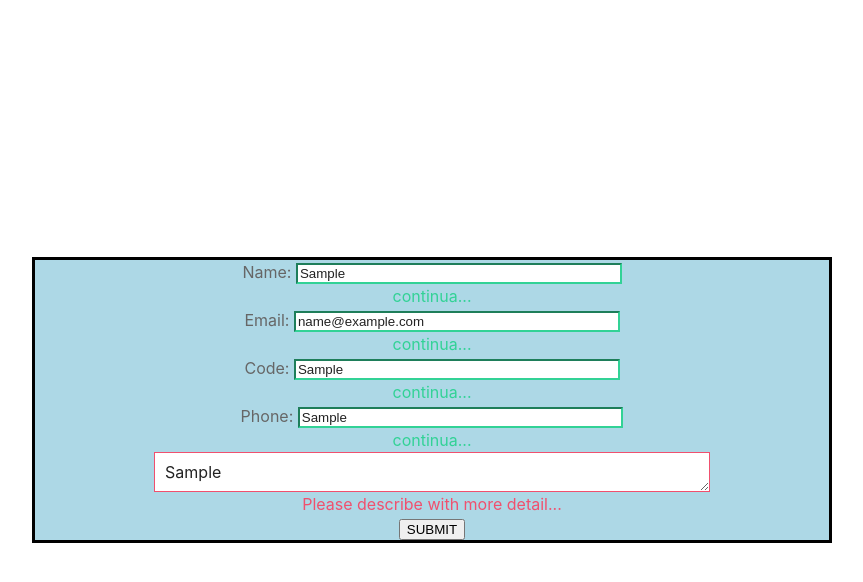
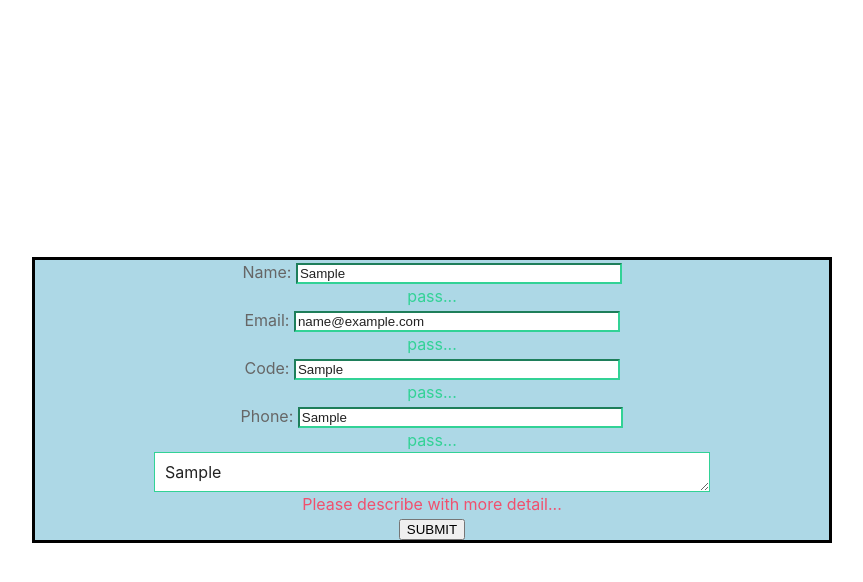
Before and after one commit to JosafatSolis/irondesk_front, a React (Create React App) app in the folder FRONT/my-app/: page / in a window 1280 px wide. Both pictures are taken after typing "Sample", "name@example.com", "Sample", "Sample", "Sample" into the empty fields and a click on the button "SUBMIT". Shown: the top 582 px of the page, without its empty margins (208-1071 px from the left). Built offline with nearby package versions, Linux system fonts and the light colour scheme.

Commit message:
revisado

```diff
--- a/FRONT/my-app/src/components/Error.js
+++ b/FRONT/my-app/src/components/ErrorDialog.js
@@ -1,13 +1,13 @@
 import React from "react"
 
-const Error = ({touched, message}) =>{
+const ErrorDialog = ({touched, message}) =>{
 
     if (!touched) {return <div className="uk-form-danger"> &nbsp; </div>}
     if (message) {return <div className="uk-form-danger"> {message} </div>}
 
-    return <div className= "uk-form-success"> continua...
+    return <div className= "uk-form-success"> pass...
 
     </div>
 }
 
-export default Error
+export default ErrorDialog
--- a/FRONT/my-app/src/components/FormikForm.js
+++ b/FRONT/my-app/src/components/FormikForm.js
@@ -1,7 +1,7 @@
 import React from 'react';
 import {Formik} from "formik" // Es una libreria de React que facilita el manejo de formularios
 import * as Yup from "yup"    //libreria para validar el formulario
-import Error from "./Error"
+import ErrorDialog from "./ErrorDialog"
 
 
 // VALIDACIONES --> las vamos a definir usando YUP como si fuera un SCHEMA de base de datos
@@ -17,7 +17,7 @@ const validationSchema = Yup.object().shape(  {
     .email("You must enter a valid email")
     .required("You must enter your email"),
 
-    textArea: Yup.string()
+    problem: Yup.string()
     .min(70, "Please describe with more detail...")
     .max(1000, "Please use less than 1,000 characters")
     .required("Please enter your problem"),
@@ -46,7 +46,7 @@ export default function FormikForm (){
     >
     <Formik
         //aqui estan los valores del formulario (Schemas)
-        initialValues= { {name: "", email: "", textArea: "", code:"", phone:""  }}
+        initialValues= { {name: "", email: "", problem: "", code:"", phone:""  }}
         validationSchema={validationSchema}
         onSubmit= { (values, {setSubmitting, resetForm} )=>{
            setSubmitting(true)
@@ -76,7 +76,7 @@ export default function FormikForm (){
                     className={touched.name && errors.name ? "uk-form-danger uk-text-secondary" : "uk-form-success uk-text-secondary"}
                    />
 
-                    <Error
+                    <ErrorDialog
                     touched={touched.name}
                     message={errors.name}
                     />
@@ -96,14 +96,14 @@ export default function FormikForm (){
                     className={touched.email && errors.email ? "uk-form-danger uk-text-secondary" : "uk-form-success uk-text-secondary"}
                     />
 
-                    <Error
+                    <ErrorDialog
                     touched={touched.email}
                     message={errors.email}
                     />
                 </div>
 
                 <div>
-                    <label htmlFor="code">Code:          </label>
+                    <label htmlFor="code"> Code:           </label>
                     <input
                     type="text"
                     name="code"
@@ -116,7 +116,7 @@ export default function FormikForm (){
                     className={touched.code && errors.code ? "uk-form-danger uk-text-secondary" : "uk-form-success uk-text-secondary"}
                     />
 
-                    <Error
+                    <ErrorDialog
                     touched={touched.code}
                     message={errors.code}
                     />
@@ -136,7 +136,7 @@ export default function FormikForm (){
                     className={touched.phone && errors.phone ? "uk-form-danger uk-text-secondary" : "uk-form-success uk-text-secondary"}
                     />
 
-                    <Error
+                    <ErrorDialog
                     touched={touched.phone}
                     message={errors.phone}
                     />
@@ -146,21 +146,21 @@ export default function FormikForm (){
                 <div>
                 <textarea
                     rows="6"
-                    placeholder="Describa con el mayor detalle posible su problema..."
-                    className={touched.textArea && errors.textArea ? "uk-form-danger uk-input uk-text-secondary" : "uk-form-success uk-input uk-text-secondary"}
+                    placeholder="Describe with detail the problem..."
+                    className={touched.problem && errors.problemm ? "uk-form-danger uk-input uk-text-secondary" : "uk-form-success uk-input uk-text-secondary"}
                     type="text"
-                    name="textArea"
-                    id="textArea"
+                    name="problem"
+                    id="problem"
                     onChange={handleChange}
                     onBlur={handleBlur}
-                    value={values.textArea}
+                    value={values.problem}
                     style= {{width:"70%"}}
                     >
                 </textarea>
 
-                    <Error
-                    touched={touched.textArea}
-                    message={errors.textArea}
+                    <ErrorDialog
+                    touched={touched.problem}
+                    message={errors.problem}
                     />
                 </div>
 
```
